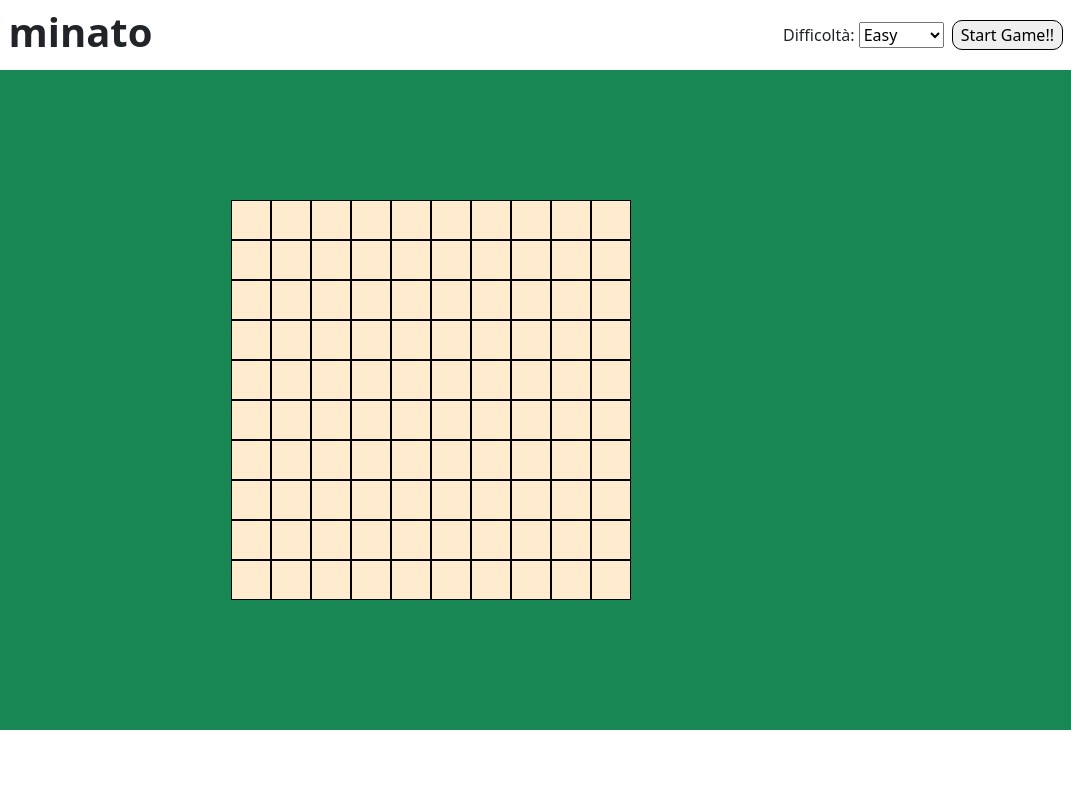
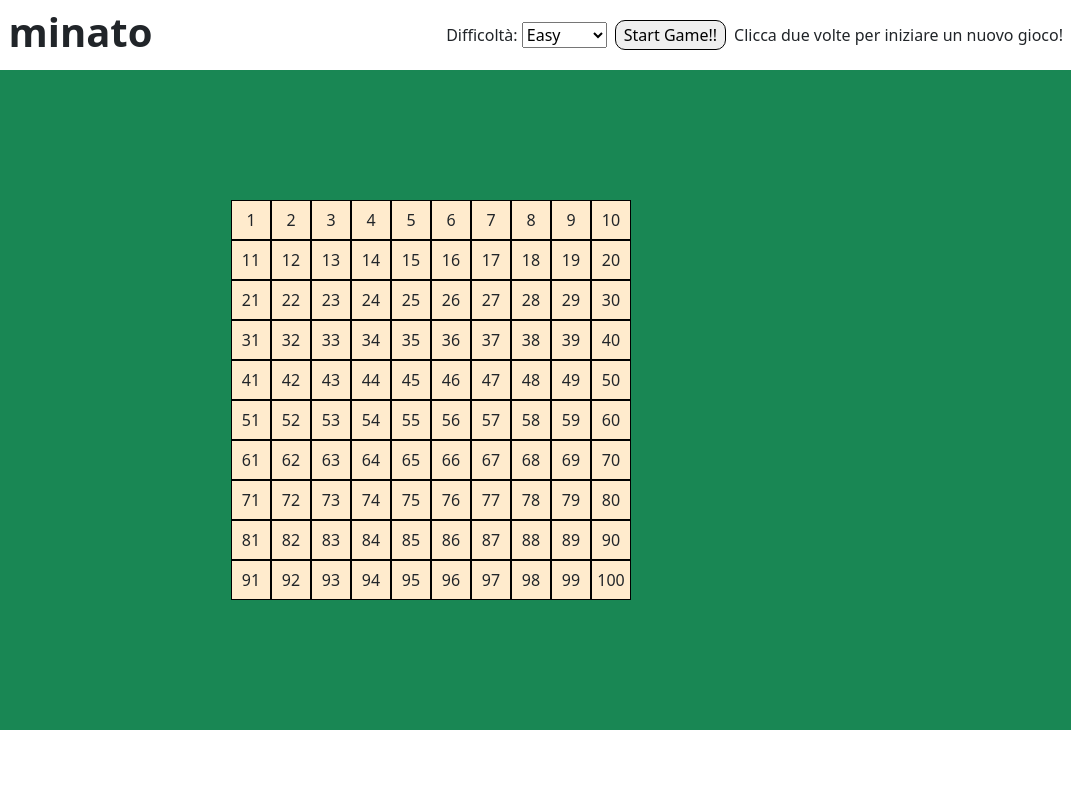
Before and after one commit to mikaeltreppo/js-campominato-grid, a plain HTML site: page index.html in a window 1280 px wide. Shown: the full height of the page, 209-1280 px from the left. Drawn offline with nearby package versions, Linux system fonts and the light colour scheme.

Commit message:
aggiornato con tutto

```diff
--- a/css/style.css
+++ b/css/style.css
@@ -17,10 +17,11 @@ header{
     height: 30px;
     border: 1px solid black;
     border-radius: 10px;
-
 }
 main{
     height: calc(100vh - 140px);
+    overflow-y: auto;
+    position: relative;
 }
 footer{
     height: 70px;
@@ -33,6 +34,9 @@ footer{
     background-color: blueviolet;
 }
 .boxFinished{
+    display: flex;
+    align-items: center;
+    justify-content: center;
     width: calc(100% / 10);
     height: calc(100% / 10);
     border: 1px solid black;
--- a/index.html
+++ b/index.html
@@ -28,18 +28,19 @@
                     <option value="Medium">Medium</option>
                     <option value="Hard">Hard</option>
                 </select></span>
-                <!--bottone start game-->
-                <button class= "ms-2 ps-2 pe-2 " id="buttonStartGame">Start Game!!</button>
+            <!--bottone start game-->
+            <button class="ms-2 me-2 ps-2 pe-2 " id="buttonStartGame">Start Game!!</button>
+            <div class="mes">Clicca due volte per iniziare un nuovo gioco!</div>
         </div>
     </header>
-    <main class="bg-success d-flex align-items-center" >
+    <main class="bg-success d-flex align-items-center">
         <div class="ms_container d-flex" id="entrance">
             <!--div creati in js-->
         </div>
 
     </main>
     <footer class="ps-3 d-flex align-items-center">
-<span class=" ">Made with &hearts; by Mikael</span>
+        <span class=" ">Made with &hearts; by Mikael</span>
     </footer>
 
 
--- a/js/main.js
+++ b/js/main.js
@@ -1,16 +1,39 @@
 let entranceDom = document.getElementById('entrance');
 
-for (let i = 1; i <= 100; i++)
-{
-    let boxCreator = createBox();
-    entranceDom.append (boxCreator);
+
+
+
+let buttonDom = document.getElementById('buttonStartGame');
+//riparte il gioco
+buttonDom.addEventListener('click',
+    function () {
+        entranceDom.classList.toggle('d-none')
+    });
+
+
+
+
+
+
+
+//creato numero all'interno e box
+for (let i = 1; i <= 100; i++) {
+    let boxCreated = createBox();
+    let num = i;
+    entranceDom.append(boxCreated);
+    boxCreated.innerHTML = num;
+    boxCreated.addEventListener('click',
+        function () {
+            console.log(num)
+        })
 }
 
 
 
 
 
-function createBox () {
+//funzione creare caselle
+function createBox() {
     let newBox = document.createElement('div')
     newBox.classList.add('boxFinished');
     return newBox;
```
